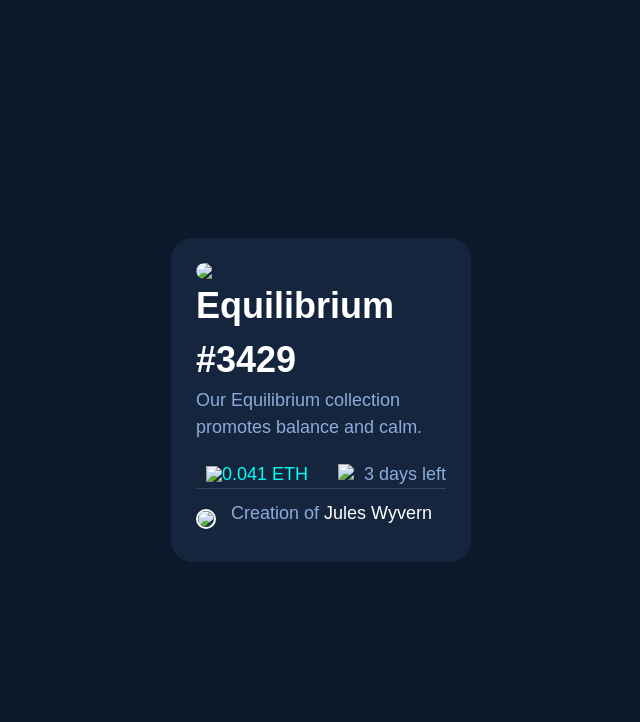
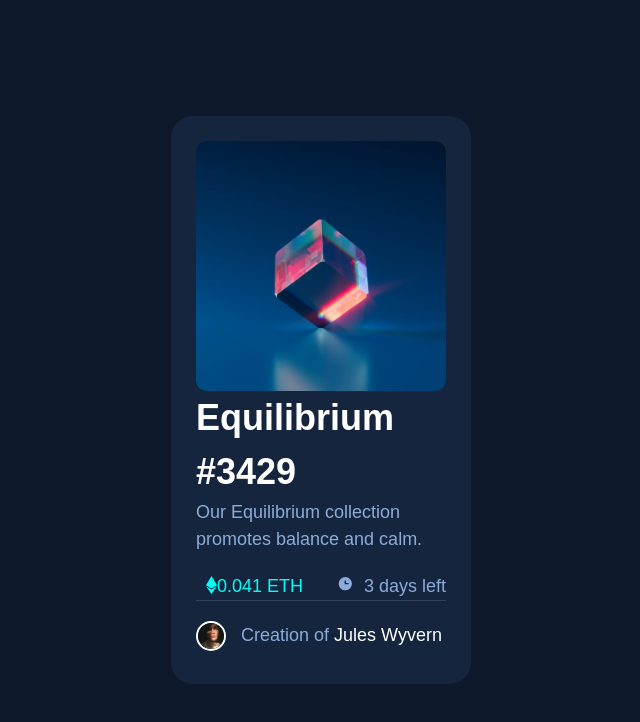
Before and after one commit to Lois39/NFT-product-card-preview, a plain HTML site: page index.html in a window 1280 px wide. Shown: the whole page, without its empty margins (319-959 px from the left). Drawn offline with Linux system fonts and the light colour scheme; files whose address does not match are found by name.

Commit message:
second committ by lois

```diff
--- a/index.html
+++ b/index.html
@@ -12,7 +12,7 @@
 <body>
     <div class="container">
         <div class="img">
-        <img src="nft-preview-card-component-main/images/image-equilibrium.jpg" />
+        <img src="images/image-equilibrium.jpg" />
         </div>
         <div class="header-text">
         <h1> <a href="#"> Equilibrium #3429</a></h1>
@@ -24,15 +24,15 @@
         </div>
          <div class="price-duration">
             <div class="price">
-            <img class="price-icon" src="nft-preview-card-component-main/images/icon-ethereum.svg"><span class="price-amount">0.041 ETH</span>
+            <img class="price-icon" src="images/icon-ethereum.svg"><span class="price-amount">0.041 ETH</span>
          </div>
          <div class="days">
-            <img src="nft-preview-card-component-main/images/icon-clock.svg"><span class="days-left">3 days left</span>
+            <img src="images/icon-clock.svg"><span class="days-left">3 days left</span>
          </div>
         </div>
         <hr>
         <div class="created-by">
-            <img class="avatar" src="nft-preview-card-component-main/images/image-avatar.png">
+            <img class="avatar" src="images/image-avatar.png">
             <span class="creation-message">Creation of <span class="creator-name"> <a href="#">Jules Wyvern</a></span></span>
         </div>
         </div>
```
